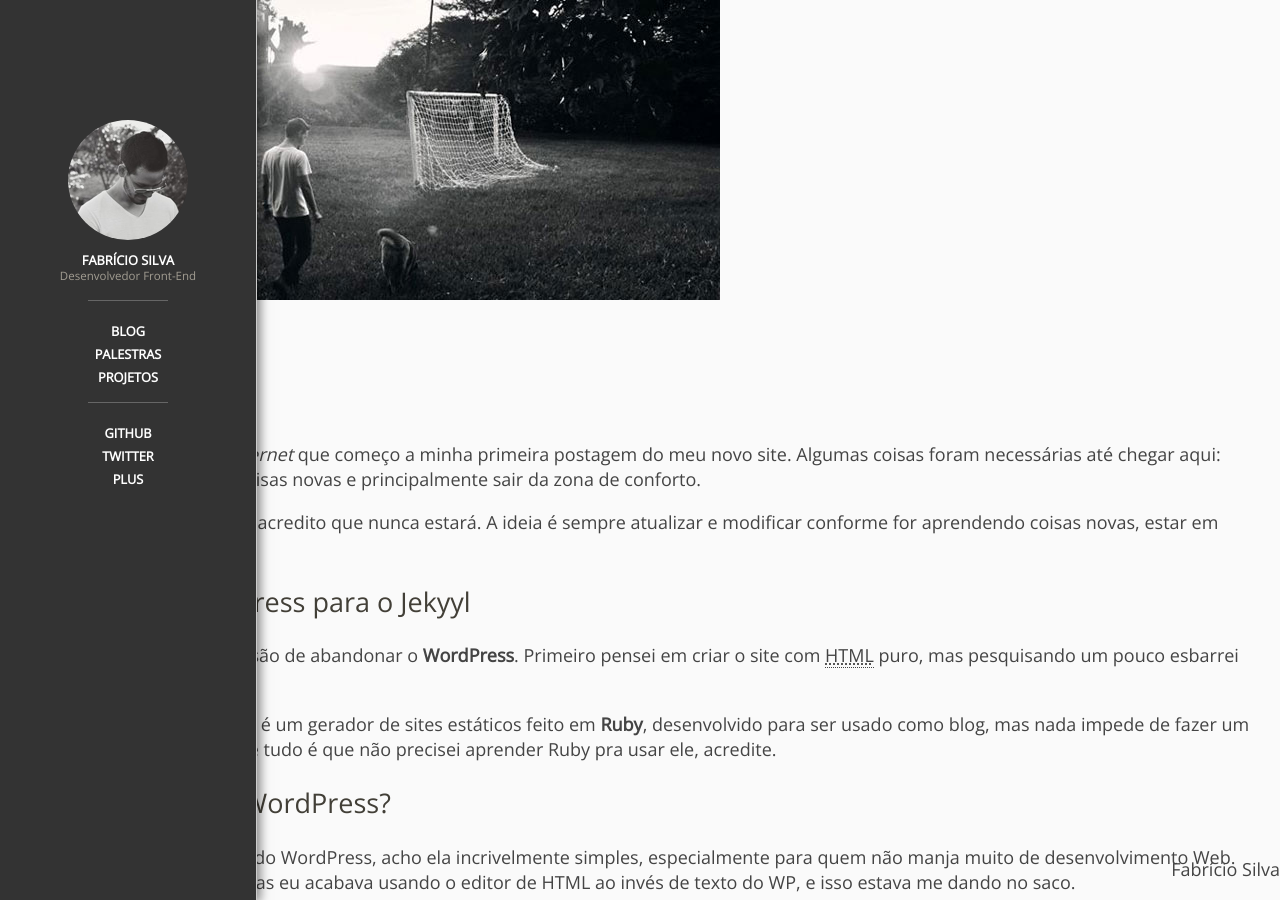
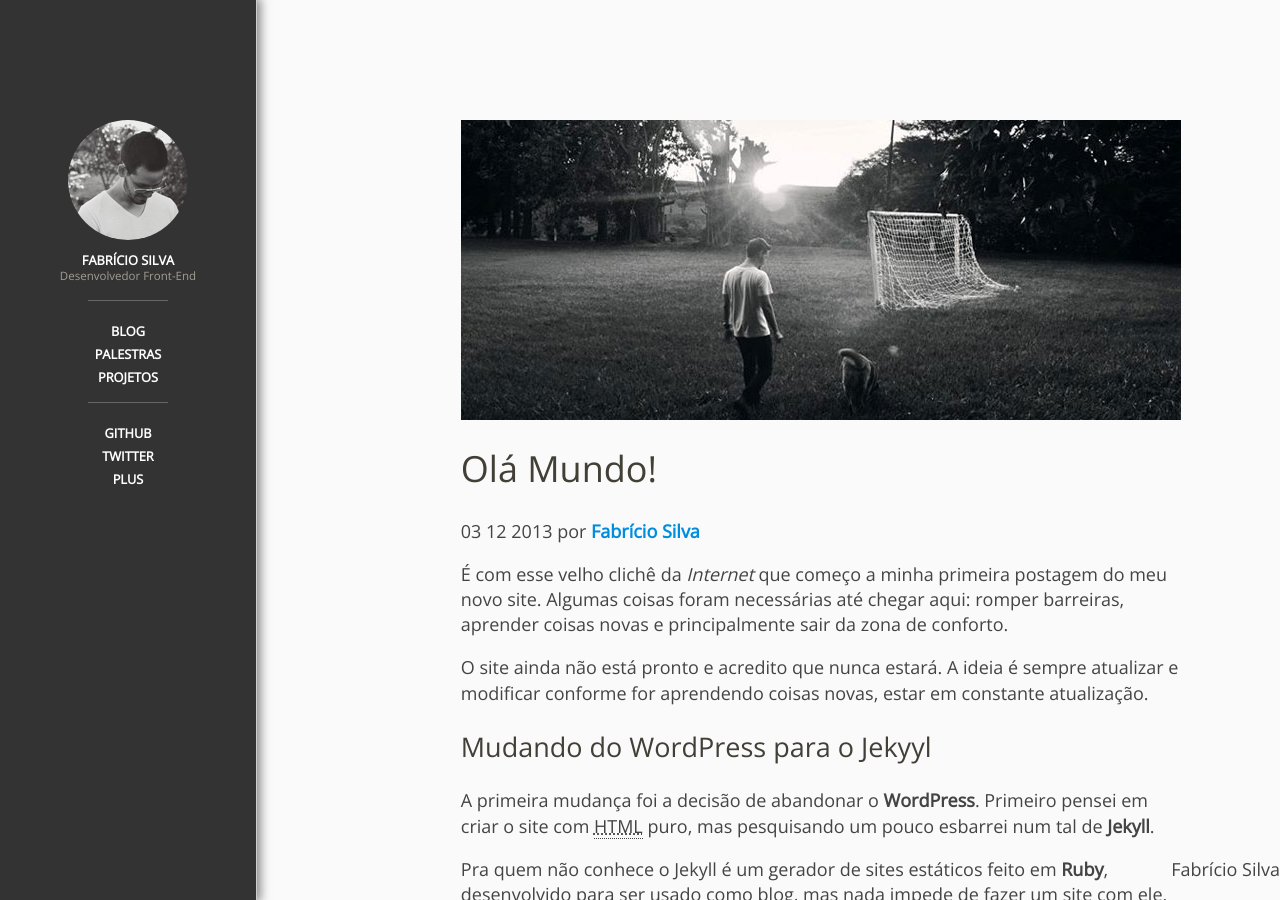
Before and after one commit to fabriciofmsilva/fabriciofmsilva.github.io, a Jekyll site: the page built from _posts/2013-07-03-ola-mundo.md, in a window 1280 px wide and 900 px high. Built offline with Jekyll 4.4.1, drawn with Linux system fonts in a browser that asks for light colours; nearby versions of some CDN libraries; comment, search, counter and statistics services are not loaded.

Commit message:
Edit Post

```diff
--- a/_layouts/post.html
+++ b/_layouts/post.html
@@ -1,7 +1,8 @@
 {% include meta.html %}
 <body>
 {% include header.html %}
-<article class="post wrapper" itemscope itemtype="http://schema.org/Article">
+<section class="main">
+<article class="content" itemscope itemtype="http://schema.org/Article">
 {% if page.image %}
 <img src="{{ page.image }}" alt="{{ page.image-alt }}" class="box-img" itemprop="image">
 {% else %}
@@ -23,6 +24,7 @@
 </footer>
 </div>
 </article>
+</section>
 {% include footer.html %}
 </body>
 </html>
```
